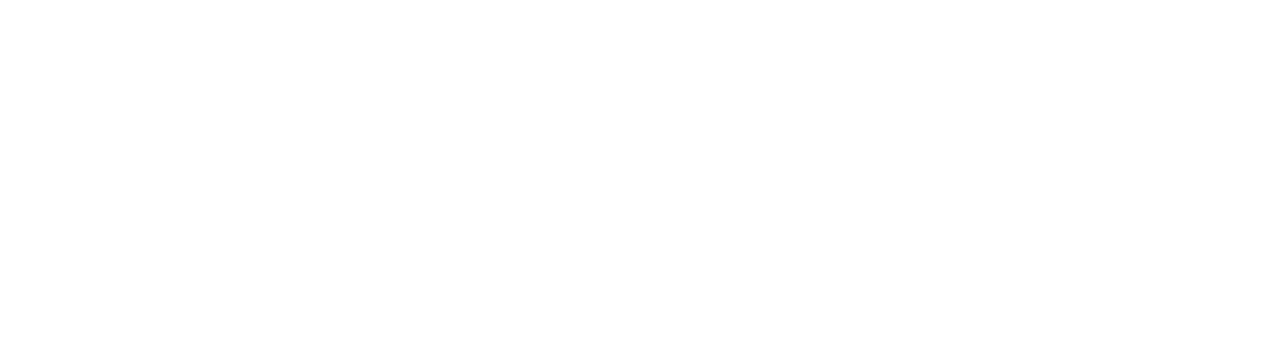
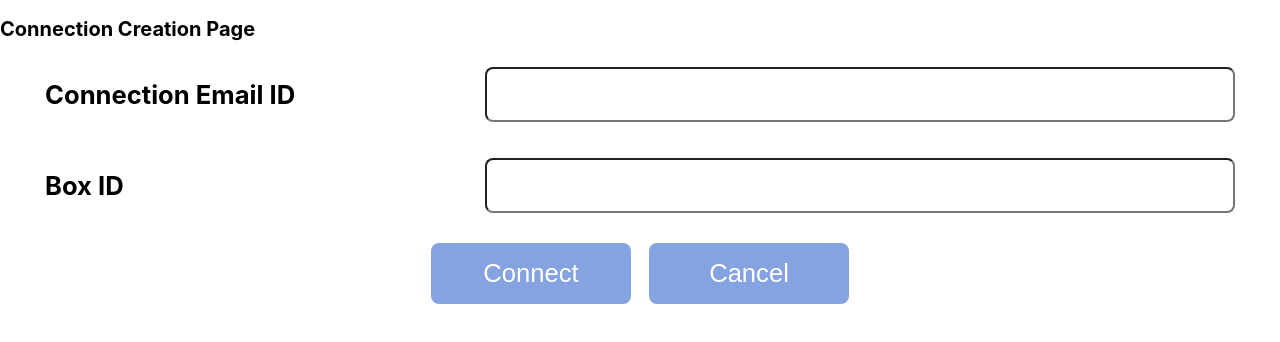
Before and after one commit to darshdiru/SharePoint_Latest_MERN, a React (Create React App) app in the folder sharepoint_frontend/: page /box in a window 1280 px wide. Shown: the top 342 px of the page. Built offline with nearby package versions, Linux system fonts and the light colour scheme.

Commit message:
updated logics for box
made changes for schema by adding box component

```diff
--- a/sharepoint_frontend/src/App.js
+++ b/sharepoint_frontend/src/App.js
@@ -2,6 +2,7 @@
 import './App.css'
 import SelectDataSource from './SelectDataSource'
 import Form from './Form'
+import BoxForm from './BoxForm'
 import OnDemandSync from './OnDemandSync'
 
 function App() {
@@ -10,7 +11,8 @@
       <div className="App">
         <Switch>
           <Route exact path="/" component={SelectDataSource} />
-          <Route path="/configuration-page" component={Form} />
+          <Route path="/sharepoint" component={Form} />
+          <Route path="/box" component={BoxForm} />
           <Route path="/ondemandsync-page" component={OnDemandSync} />
         </Switch>
       </div>
--- /dev/null
+++ b/sharepoint_frontend/src/BoxForm.js
@@ -0,0 +1,113 @@
+import React, { useState } from 'react';
+import { useHistory, useLocation } from 'react-router-dom'
+import axios from 'axios'
+import './Form.css'
+
+const  BoxForm = () => {
+    const [data, setData] = useState({});
+    const [error, setError] = useState({})
+    const history = useHistory()
+    const location = useLocation()
+    const dataValue  = (location && location.state) || ''
+
+    const handleChange = (event) => {
+        const { name, value } = event.target
+        setData({
+          ...data,
+          [name]: value,
+        })
+      }
+
+      const handleCancel = (event) => {
+        event.preventDefault()
+        setData({})
+      }
+
+      const validate = () => {
+        let errors = {}
+        if (!data.connection_email) {
+          errors.connection_email = 'Connection Email cannot be empty'
+        }
+
+        if (!data.boxID) {
+          errors.boxID = 'BoxID cannot be empty'
+        }
+
+        if (
+            errors.connection_email ||
+            errors.boxID
+          ) {
+            setError(errors)
+            return false
+          }
+          setError({})
+          return true
+    }
+
+    const handleSubmit = (event) => {
+        event.preventDefault()
+          const valid = validate()
+          if (valid) {
+              const payLoadToSend = {
+                  connection_email: data.connection_email,
+                  box_id: data.boxID,
+              };
+            axios
+            .post('http://localhost:8082/api/configuration/box', payLoadToSend)
+            .then((res) => {
+                console.log(res);
+                data.dataSource = dataValue
+                history.push('/ondemandsync-page', data)
+                setData({});
+            })
+            .catch((err) => {
+              console.log('Error in creating configuration !', err)
+            })
+        }
+      }
+
+
+    return (
+        <form onSubmit={handleSubmit} id="boxForm">
+        <h2 style={{fontSize: '20px'}}>Connection Creation Page</h2>
+        <div className="form-wrapper">
+          <label htmlFor="connection_email" className="form-label">
+            Connection Email ID
+          </label>
+          <div className="form-input">
+            <input
+              type="text"
+              name="connection_email"
+              value={data.connection_email || ''}
+              onChange={(e) => handleChange(e)}
+            />
+            {error.connection_email && <div className="error">{error.connection_email}</div>}
+          </div>
+        </div>
+        <div className="form-wrapper">
+          <label htmlFor="boxID" className="form-label">
+            Box ID
+          </label>
+          <div className="form-input">
+            <input
+              type="text"
+              name="boxID"
+              value={data.boxID || ''}
+              onChange={(e) => handleChange(e)}
+            />
+            {error.boxID && <div className="error">{error.boxID}</div>}
+          </div>
+        </div>
+        <div id="buttonContainer">
+        <button type="submit" id="formConnect">
+          Connect
+        </button>
+        <button id="formCancel" onClick={handleCancel}>
+          Cancel
+        </button>
+      </div>
+        </form>
+    );
+}
+
+export default BoxForm;
--- a/sharepoint_frontend/src/SelectDataSource.js
+++ b/sharepoint_frontend/src/SelectDataSource.js
@@ -5,15 +5,15 @@
     const history = useHistory();
 
     const handleClick = (data) => {
-        history.push('/configuration-page', data);
+        history.push(`/${data}`, data);
     };
 
     return <div id="dataSource">
         <h2>Welcome to SharePoint Integration App</h2>
         <button type='button' name='sharepoint' onClick={(e) => handleClick(e.target.id)} id='sharepoint'>Share Point</button>
-        <button type='button' name ='box' onClick={(e) => handleClick(e.target.id)} id='box'>BOX</button>
-        <button type='button' name ='onedrive' onClick={(e) => handleClick(e.target.id)} id='onedrive'>One Drive</button>
-        </div>
+        <button type='button' name='box' onClick={(e) => handleClick(e.target.id)} id='box'>BOX</button>
+        <button type='button' name='onedrive' onClick={(e) => handleClick(e.target.id)} id='onedrive'>One Drive</button>
+    </div>
 
 };
 
```
